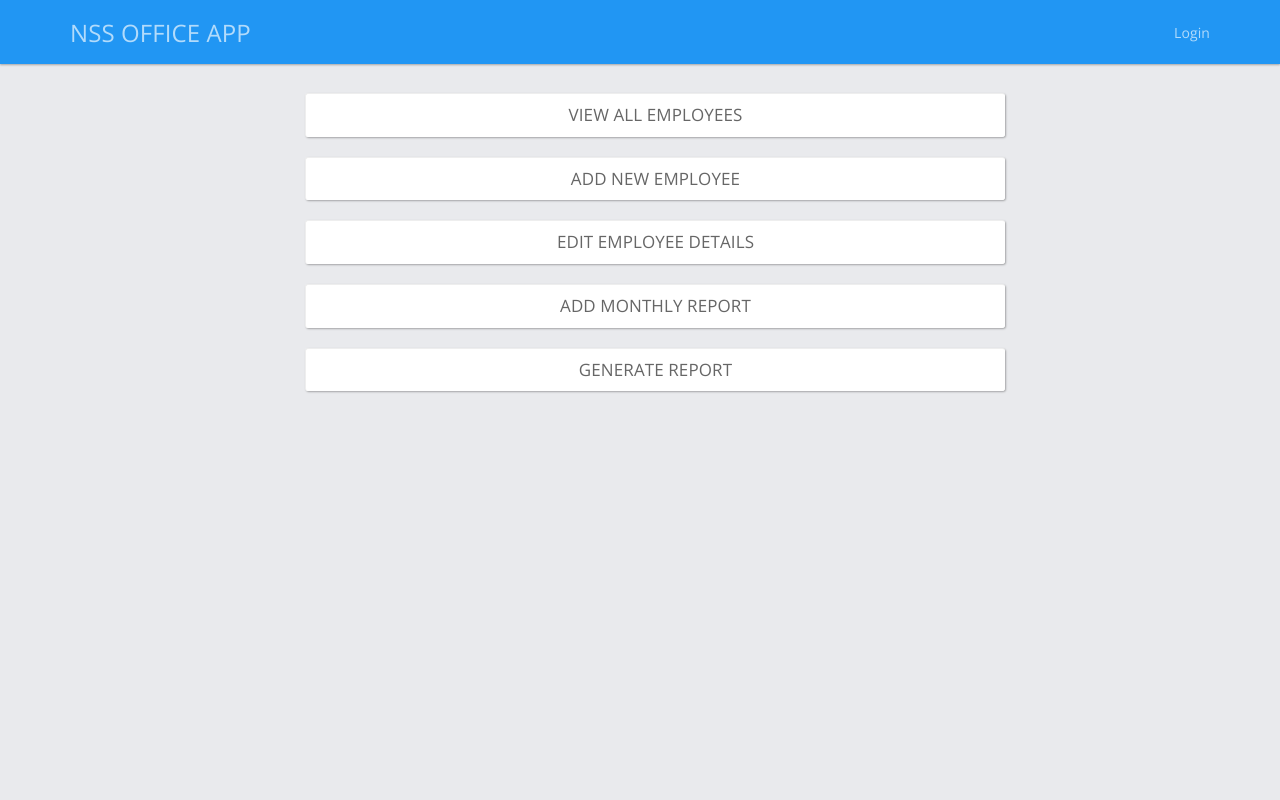
After one commit to bharadhwaj/nssceofficeapp, a Flask app: template templates/index.html in a window 1280 px wide. The commit adds this page. Run offline with Flask 2, Linux system fonts and the light colour scheme; the template is opened without the code that fills it, so the values that code supplies are empty; some libraries are stand-ins or nearby versions.

Commit message:
Created a landing page.

```diff
--- a/app.py
+++ b/app.py
@@ -38,9 +38,21 @@ def before_request():
 @app.route('/')
 @login_required
 def index():
+    return render_template('index.html')
+
+@app.route('/employees')
+@login_required
+def employees():
     employees = Employee.query.all()
     return render_template('employees.html', employees = employees)
 
+#@app.route('/', methods=['GET','POST'])
+#@login_required
+#def employeeedit():
+#	if request.method == 'POST':
+#		empid = request.form['empid']
+#		employee = Employee.query.filter_by(empid=empid).first()
+#		return render_template('editemp.html', emp = employee, str=str)
 
 @app.route('/login', methods=['GET', 'POST'])
 def login():
--- /dev/null
+++ b/templates/index.html
@@ -0,0 +1,73 @@
+<!DOCTYPE html>
+<html lang="en">
+<head>
+  <meta charset="utf-8">
+  <meta http-equiv="X-UA-Compatible" content="IE=edge">
+  <meta name="viewport" content="width=device-width, initial-scale=1">
+  <meta name="description" content="">
+  <meta name="author" content="">
+
+  <title> NSSCE Office Details </title>
+
+  <!-- <link type = "text/css" href="static/css/bootstrap.css" rel="stylesheet" -->
+  <link href="{{ url_for('static', filename='css/bootswatch.css')}}" rel="stylesheet">
+  <link href="{{ url_for('static', filename='css/jquery.dataTables.css')}}" rel="stylesheet">
+  <link type = "text/css" href="static/css/styles.css" rel="stylesheet">
+
+
+</head>
+
+<body style="padding-top: 70px;">
+	  <!-- Fixed navbar -->
+    {% include 'navbar.html' %}
+    <div class="container">
+        {% include 'flash.html'%}
+		<div class="container">
+			<div class="col-md-8 col-md-offset-2">
+				<div class="panel-heading">
+				<a class="btn btn-default btn-lg btn-block" href="{{url_for('employees')}}">View all Employees</a>
+				</div>
+				<div class="panel-heading">
+				<a class="btn btn-default btn-lg btn-block" href="{{url_for('register')}}">Add new Employee</a>
+				</div>
+
+				<div class="panel-group" id="accordion">
+            		<div class="panel-heading">
+                        <a data-toggle="collapse" data-parent="#accordion" class="btn btn-default btn-lg btn-block" href="#collapseOne">Edit employee details</a>
+            		</div>
+            		<div class="panel panel-default">
+            		<div id="collapseOne" class="panel-collapse collapse">
+                	  <div class="panel-body">
+                         <form class="form-signin" role="login" action="" method="post">
+
+                           <div class="col-md-6 col-md-offset-3">
+                           <input type="hidden" name="_csrf_token" value="{{ csrf_token() }}">
+                           <input type="text" class="form-control" name="empid" placeholder="Enter the employee ID" required autofocus><br/>
+                           <button class="btn btn-lg btn-success btn-block" type="submit">Submit</button>
+
+                         </form>
+                      </div>
+                    </div>
+                  </div>
+                </div>
+
+                <div class="panel-heading">
+				<a class="btn btn-default btn-lg btn-block" href="{{url_for('newreport')}}">Add monthly report</a>
+				</div>
+
+				<div class="panel-heading">
+				<a class="btn btn-default btn-lg btn-block" href="{{url_for('generates')}}">Generate report</a>
+				</div>
+
+			</div>
+		</div>
+	</div>
+
+
+	    <!-- Bootstrap core JavaScript
+    ================================================== -->
+    <!-- Placed at the end of the document so the pages load faster -->
+    <script src="{{ url_for('static', filename='js/jquery.js')}}"></script>
+    <script src="{{ url_for('static', filename='js/bootstrap.min.js')}}"></script>
+</body>
+</html>
--- a/templates/reportentry.html
+++ b/templates/reportentry.html
@@ -10,7 +10,7 @@
   <title>Prepare New Report</title>
 
   <!-- <link type = "text/css" href="static/css/bootstrap.css" rel="stylesheet" -->
-  <link href="{{ url_for('static', filename='css/bootstrap.css')}}" rel="stylesheet">
+  <link href="{{ url_for('static', filename='css/bootswatch.css')}}" rel="stylesheet">
     <link href="{{ url_for('static', filename='css/jquery.dataTables.css')}}" rel="stylesheet">
   <link type = "text/css" href="static/css/styles.css" rel="stylesheet">
 
```
